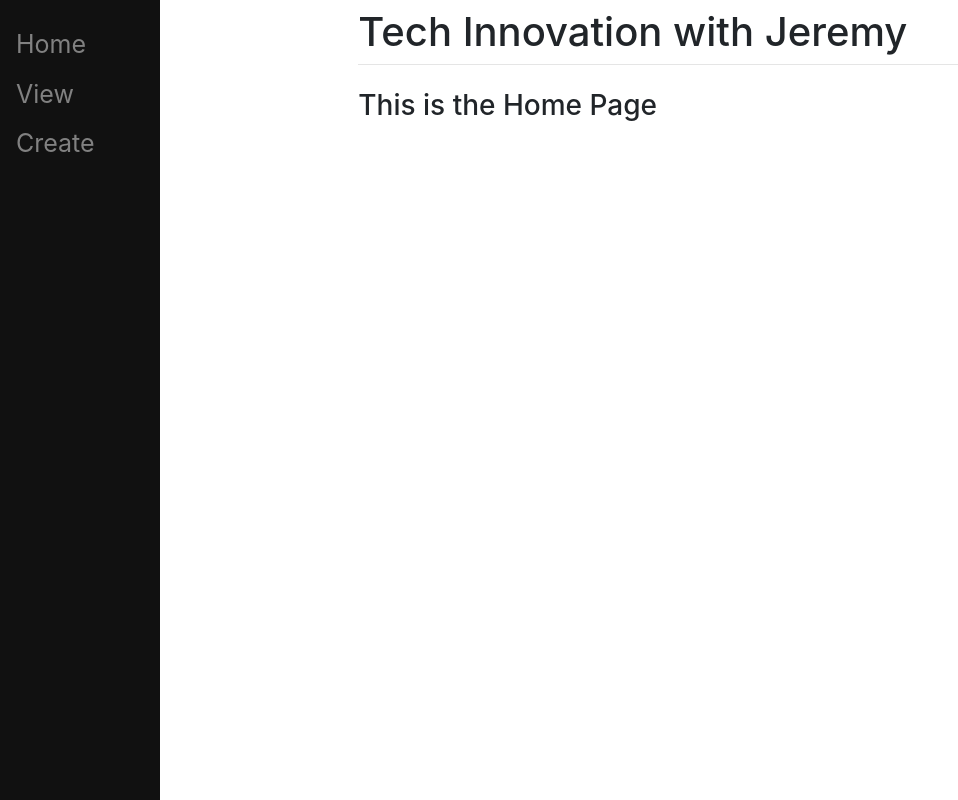
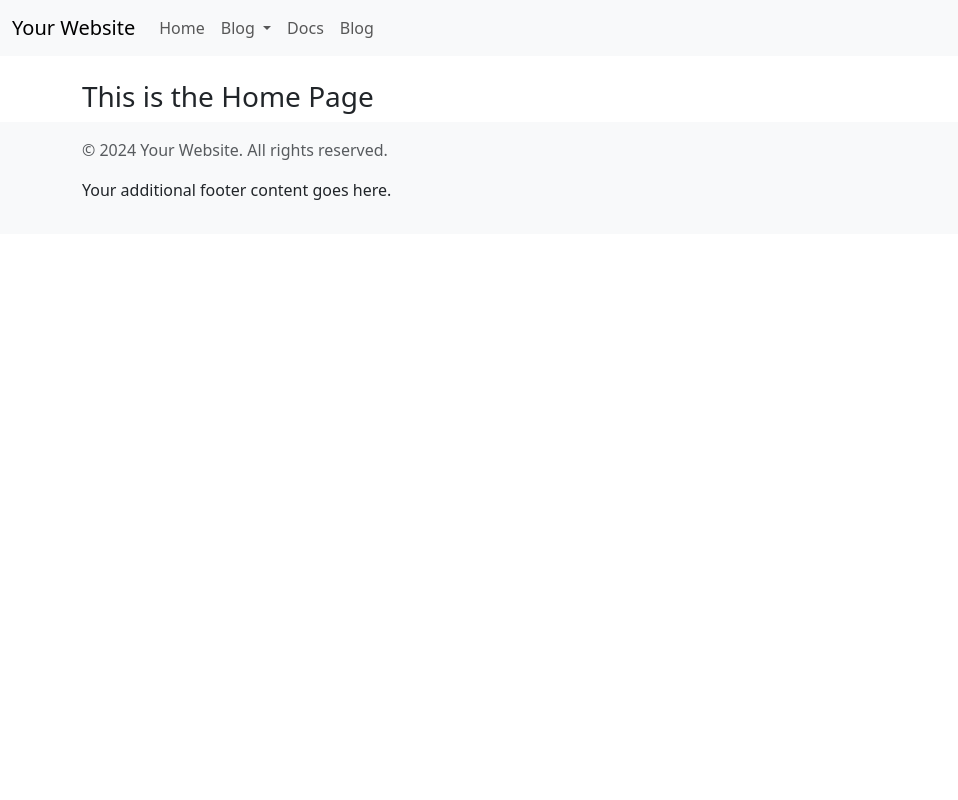
Before and after one commit to Rexroad05/blogsite, a Django app: page / in a window 1280 px wide. Shown: the whole page, without its empty margins (0-958 px from the left). Run offline with Django 5.2, Linux system fonts and the light colour scheme; some libraries are stand-ins or nearby versions.

Commit message:
Updated base.html for main page

```diff
--- a/blogsite/blogapp/templates/base.html
+++ b/blogsite/blogapp/templates/base.html
@@ -2,88 +2,90 @@
 <html lang="en">
 
 <head>
-  <style type="text/css">
-    /* The sidebar menu */
-    .sidenav {
-      height: 100%;
-      /* Full-height: remove this if you want "auto" height */
-      width: 160px;
-      /* Set the width of the sidebar */
-      position: fixed;
-      /* Fixed Sidebar (stay in place on scroll) */
-      z-index: 1;
-      /* Stay on top */
-      top: 0;
-      /* Stay at the top */
-      left: 0;
-      background-color: #111;
-      /* Black */
-      overflow-x: hidden;
-      /* Disable horizontal scroll */
-      padding-top: 20px;
-    }
+    <meta charset="UTF-8">
+    <meta name="viewport" content="width=device-width, initial-scale=1.0">
+    <title>{% block title %}Your Page Title{% endblock %}</title>
 
-    /* The navigation menu links */
-    .sidenav a {
-      padding: 6px 8px 6px 16px;
-      text-decoration: none;
-      font-size: 25px;
-      color: #818181;
-      display: block;
-    }
+    <!-- Bootstrap CSS (you can replace it with the actual CSS used by the Microsoft Learn site) -->
+    <link rel="stylesheet" href="https://cdn.jsdelivr.net/npm/bootstrap@5.3.0/dist/css/bootstrap.min.css">
 
-    /* When you mouse over the navigation links, change their color */
-    .sidenav a:hover {
-      color: #f1f1f1;
-    }
+    <!-- Your custom styles -->
+    <style>
+        /* Add your custom styles here */
+        body {
+            padding-top: 56px;
+            /* Adjust according to your site's header height */
+        }
 
-    /* Style page content */
-    .main {
-      margin-left: 160px;
-      /* Same as the width of the sidebar */
-      padding: 0px 10px;
-    }
+        /* Add more styles as needed */
+    </style>
 
-    /* On smaller screens, where height is less than 450px, change the style of the sidebar (less padding and a smaller font size) */
-    @media screen and (max-height: 450px) {
-      .sidenav {
-        padding-top: 15px;
-      }
+    <!-- jQuery (required for Bootstrap JavaScript) -->
+    <script src="https://code.jquery.com/jquery-3.6.0.min.js"></script>
 
-      .sidenav a {
-        font-size: 18px;
-      }
-    }
-  </style>
+    <!-- Bootstrap JS -->
+    <script src="https://cdn.jsdelivr.net/npm/bootstrap@5.3.0/dist/js/bootstrap.bundle.min.js"></script>
 
-  <link rel="stylesheet" href="https://stackpath.bootstrapcdn.com/bootstrap/4.1.3/css/bootstrap.min.css"
-    integrity="sha384-MCw98/SFnGE8fJT3GXwEOngsV7Zt27NXFoaoApmYm81iuXoPkFOJwJ8ERdknLPMO" crossorigin="anonymous">
-  <title>{% block title %}Jeremy's Site{% endblock %}</title>
+    <!-- Your custom scripts -->
+    <script>
+        // Add your custom scripts here
+    </script>
 </head>
 
 <body>
-  <!-- Side navigation -->
-  <div class="sidenav">
-    <a href="/">Home</a>
-    <a href="/view">View</a>
-    <a href="/create">Create</a>
-  </div>
 
-  <!-- Page content -->
-  <div class="main">
-    <div class="row justify-content-center">
-      <div class="col-8">
-        <h1 class="mt-2">Tech Innovation with Jeremy</h1>
-        <hr class="mt-0 mb-4">
-        {% block content %}
-        {% endblock %}
-      </div>
+    <!-- Navbar -->
+    <nav class="navbar navbar-expand-lg navbar-light bg-light fixed-top">
+        <div class="container-fluid">
+            <a class="navbar-brand" href="#">Your Website</a>
+            <button class="navbar-toggler" type="button" data-toggle="collapse" data-target="#navbarNav"
+                aria-controls="navbarNav" aria-expanded="false" aria-label="Toggle navigation">
+                <span class="navbar-toggler-icon"></span>
+            </button>
+            <div class="collapse navbar-collapse" id="navbarNav">
+                <ul class="navbar-nav">
+                    <li class="nav-item">
+                        <a class="nav-link" href="#">Home</a>
+                    </li>
+                    <li class="nav-item dropdown">
+                        <a class="nav-link dropdown-toggle" href="#" id="blogDropdown" role="button"
+                            data-toggle="dropdown" aria-haspopup="true" aria-expanded="false">
+                            Blog
+                        </a>
+                        <div class="dropdown-menu" aria-labelledby="blogDropdown">
+                            <a class="dropdown-item" href="#">Subsite 1</a>
+                            <a class="dropdown-item" href="#">Subsite 2</a>
+                            <a class="dropdown-item" href="#">Subsite 3</a>
+                            <!-- Add more subsite links as needed -->
+                        </div>
+                    </li>
+                    <li class="nav-item">
+                        <a class="nav-link" href="#">Docs</a>
+                    </li>
+                    <li class="nav-item">
+                        <a class="nav-link" href="#">Blog</a>
+                    </li>
+                    <!-- Add more navigation links as needed -->
+                </ul>
+            </div>
+        </div>
+    </nav>
+
+    <!-- Page content -->
+    <div class="container mt-4">
+        {% block content %}{% endblock %}
     </div>
-  </div>
 
-  </div>
-
-
+    <!-- Footer -->
+    <footer class="footer mt-auto py-3 bg-light">
+        <div class="container">
+            <span class="text-muted">© 2024 Your Website. All rights reserved.</span>
+        </div>
+        <!-- Append the provided content below -->
+        <div class="container mt-3">
+            <p>Your additional footer content goes here.</p>
+        </div>
+    </footer>
 </body>
 
 </html>
```
Also changed, not shown: blogsite/blogapp/templates/base1.html (added, +89 -0 lines), blogsite/blogapp/templates/base2.html (deleted, +0 -54 lines), blogsite/blogapp/templates/blog.html (added).
